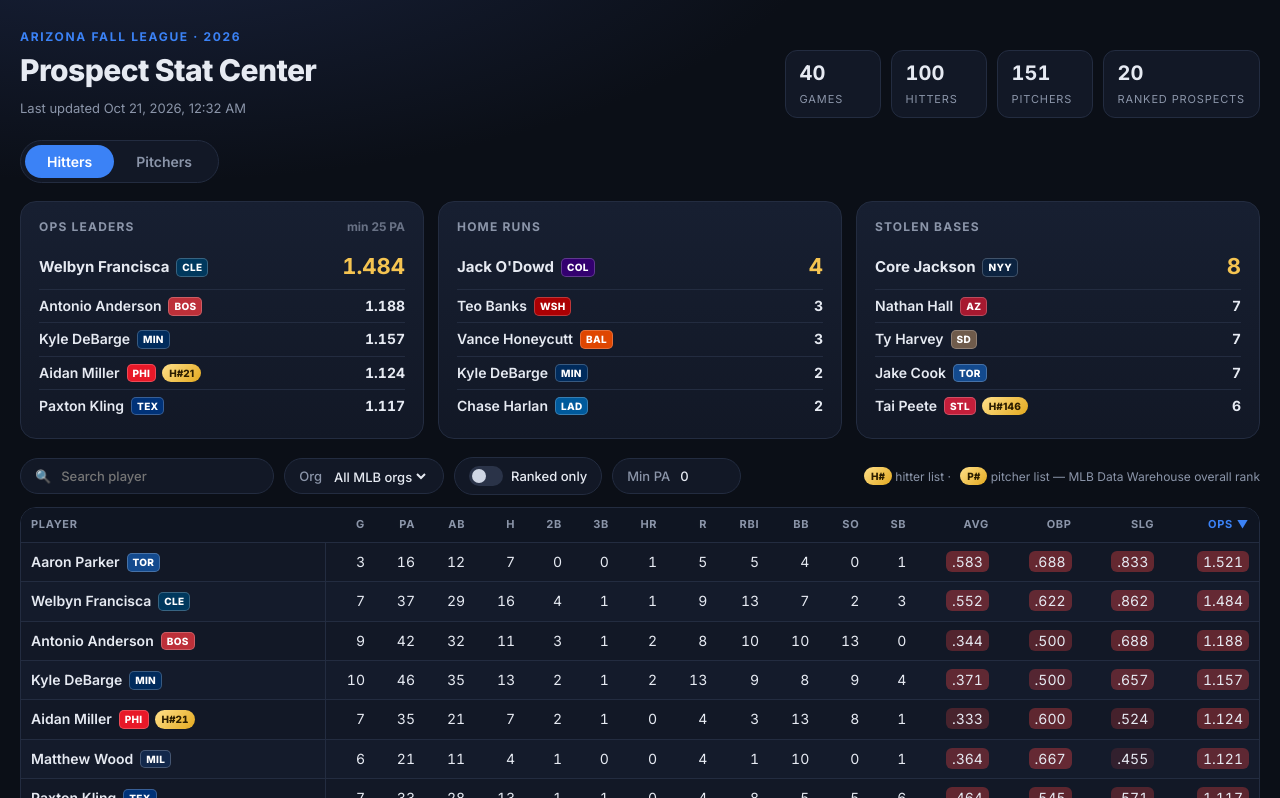
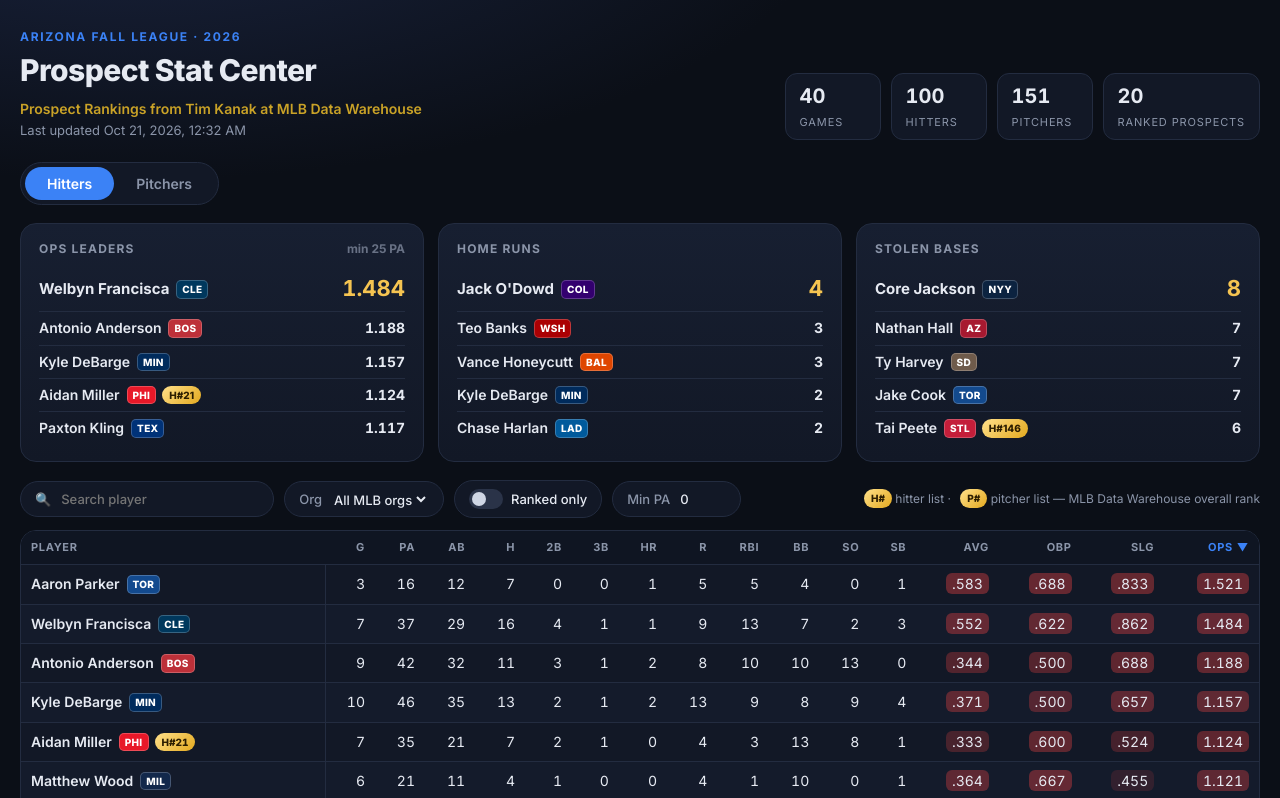
Before and after one commit to JonPGH/afl-dashboard, a plain HTML site: page index.html in a window 1280 px wide. Shown: the top 798 px of the page. Drawn offline with Linux system fonts and the light colour scheme.

Commit message:
Add MLB Data Warehouse tagline

```diff
--- a/index.html
+++ b/index.html
@@ -45,7 +45,7 @@ td:first-child{min-width:230px;box-shadow:1px 0 0 var(--line)}.nm{font-weight:60
 footer{color:var(--mut);font-size:12px;margin-top:14px}
 @media(max-width:640px){h1{font-size:23px}td:first-child{min-width:170px}#q{width:130px}.legend{margin-left:0}}
 </style></head><body><div class="wrap">
-<header><div><div class="eyebrow">Arizona Fall League · 2026</div><h1>Prospect Stat Center</h1><div class="upd" id="upd">Loading…</div></div><div class="chips" id="chips"></div></header>
+<header><div><div class="eyebrow">Arizona Fall League · 2026</div><h1>Prospect Stat Center</h1><div class="tagline" style="color:#c9a227;font-weight:600;font-size:14px;margin:4px 0 2px">Prospect Rankings from Tim Kanak at MLB Data Warehouse</div><div class="upd" id="upd">Loading…</div></div><div class="chips" id="chips"></div></header>
 <div class="tabs"><button class="tab on" data-t="h">Hitters</button><button class="tab" data-t="p">Pitchers</button></div>
 <div class="leaders" id="leaders"></div>
 <div class="ctl"><div class="pill">🔍<input id="q" placeholder="Search player"></div>
```
